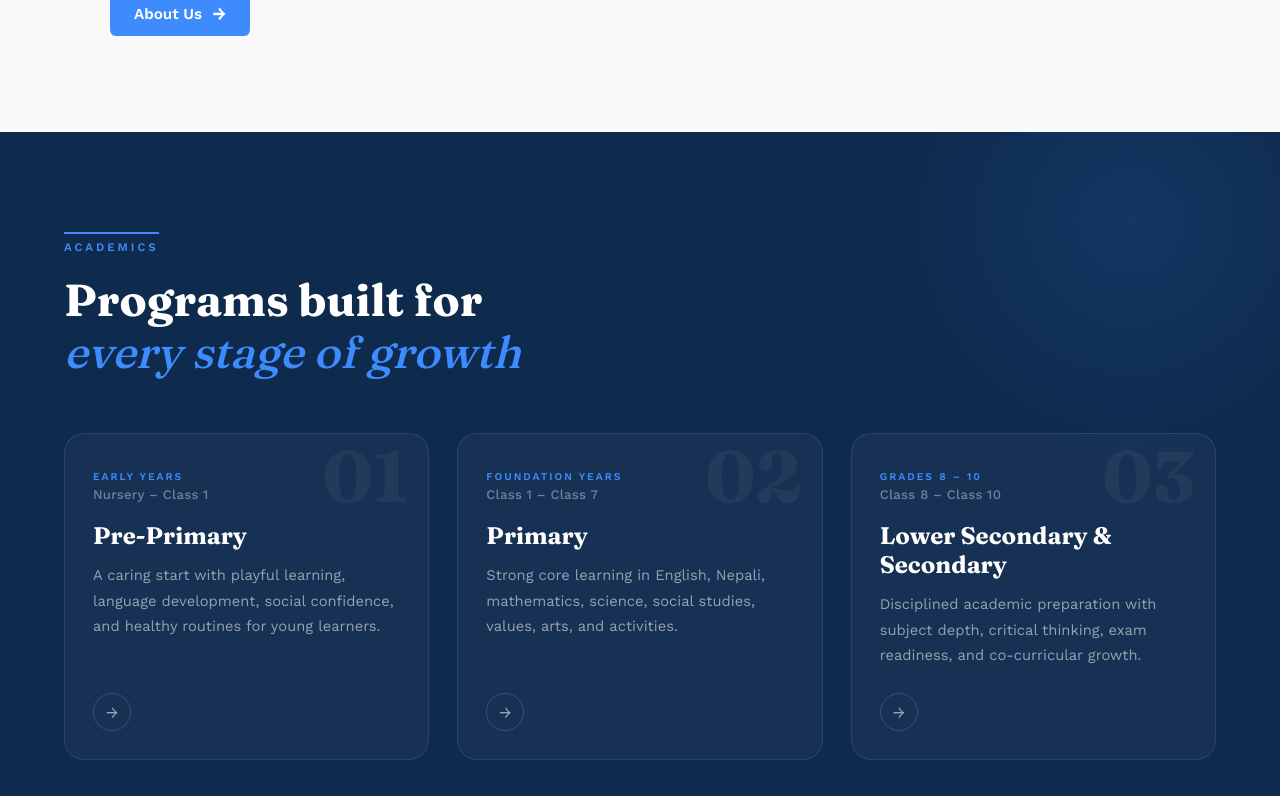
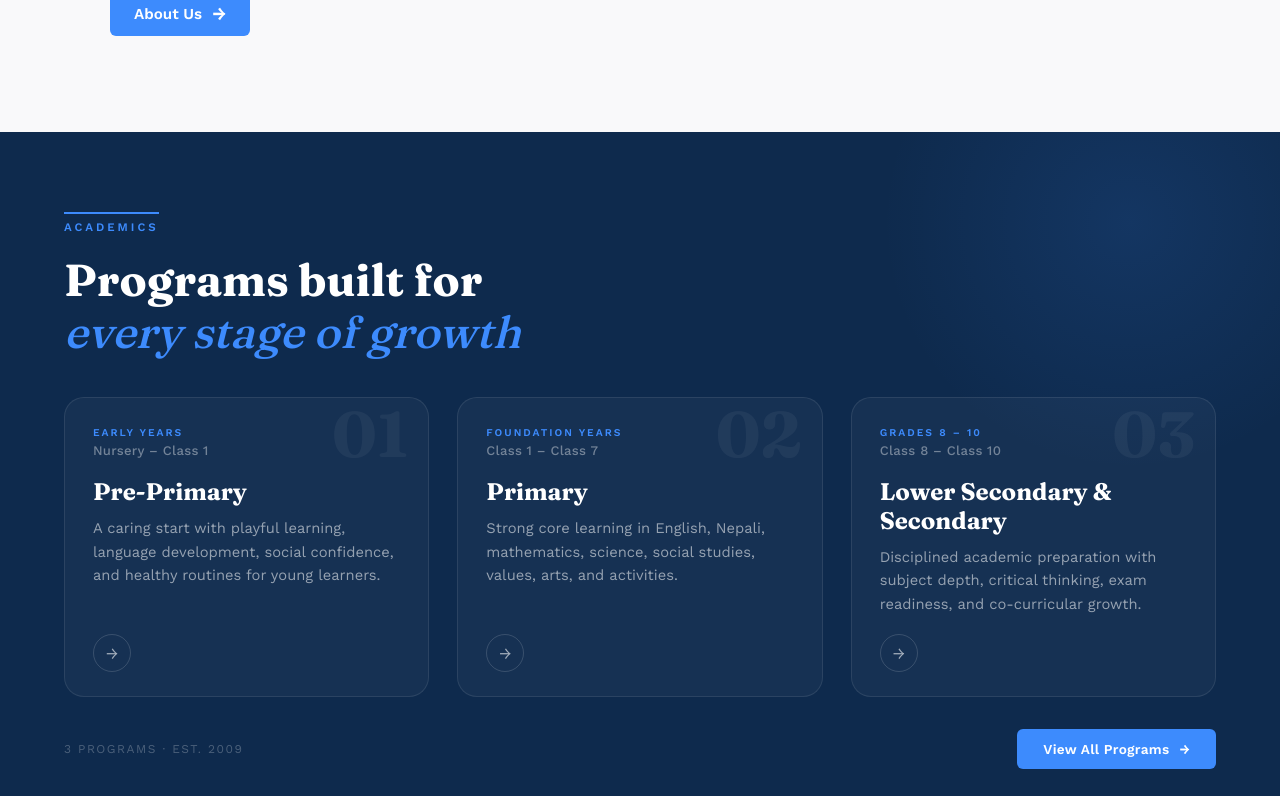
Before and after one commit to swikar-napit/globallife-web, a React (Vite) app: page / in a window 1280 px wide. Shown: the part 1404-2200 px from the top of the page. Built offline with nearby package versions, Linux system fonts and the light colour scheme.

Commit message:
academics updated

```diff
--- a/src/index.css
+++ b/src/index.css
@@ -1250,7 +1250,7 @@ body {
 
 /* ACADEMICS SECTION */
 .academics-section {
-  padding: 100px 64px;
+  padding: 80px 64px;
   background: var(--navy);
   position: relative;
   overflow: hidden;
@@ -1278,7 +1278,7 @@ body {
   display: flex;
   flex-direction: column;
   align-items: flex-start;
-  margin-bottom: 56px;
+  margin-bottom: 40px;
   gap: 20px;
 }
 
@@ -1322,7 +1322,7 @@ body {
   background: rgba(255, 255, 255, 0.035);
   border: 1px solid rgba(255, 255, 255, 0.09);
   border-radius: 20px;
-  padding: 36px 28px 28px;
+  padding: 28px 28px 24px;
   text-decoration: none;
   color: inherit;
   overflow: hidden;
@@ -1358,11 +1358,11 @@ body {
 
 .acad-card-num {
   position: absolute;
-  top: 6px;
+  top: 4px;
   right: 20px;
   font-family: 'Fraunces', serif;
   font-weight: 700;
-  font-size: 4.5rem;
+  font-size: 4rem;
   line-height: 1;
   color: rgba(255, 255, 255, 0.05);
   transition: color 0.35s ease;
@@ -1405,7 +1405,7 @@ body {
   font-weight: 700;
   color: #ffffff;
   line-height: 1.2;
-  margin-bottom: 12px;
+  margin-bottom: 10px;
   z-index: 1;
 }
 
@@ -1413,9 +1413,9 @@ body {
   position: relative;
   font-size: 0.92rem;
   color: rgba(255,255,255,0.55);
-  line-height: 1.75;
+  line-height: 1.6;
   flex-grow: 1;
-  margin-bottom: 24px;
+  margin-bottom: 18px;
   z-index: 1;
 }
 
@@ -1443,7 +1443,7 @@ body {
 }
 
 .acad-footer {
-  margin-top: 44px;
+  margin-top: 32px;
   display: flex;
   align-items: center;
   justify-content: space-between;
```
